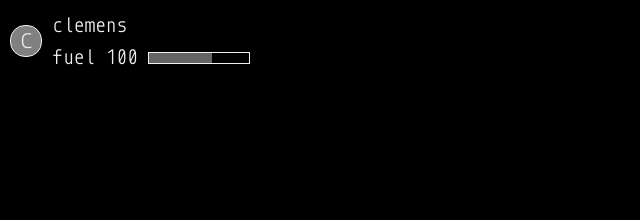
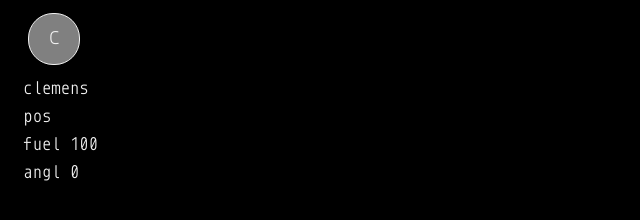
Before and after one commit to cprerovsky/moonar-lander, a website built with webpack: page static/index.html in a window 1280 px wide. Shown: the whole page, without its empty margins (0-640 px from the left). Built offline with nearby package versions, Linux system fonts and the light colour scheme.

Commit message:
worked on the ui

```diff
--- a/src/ui.ts
+++ b/src/ui.ts
@@ -1,9 +1,13 @@
 import { Lander } from './lander';
+import { length } from './geometry';
+
+const R_TO_DEG = 180 / Math.PI;
 
 export function updateUi (lander: Lander) {
-    $(`#${lander.pilot} .fuel`, Math.floor(lander.fuel));
-    let fuelgauge = $(`#${lander.pilot} .fuelmeter .gauge`);
-    fuelgauge.style.width = lander.fuel / 10 + "%";
+    $(`#${lander.pilot} .position`, `${Math.floor(lander.position.x)}, ${Math.floor(lander.position.y)}`);
+    $(`#${lander.pilot} .fuel`, `${Math.floor(lander.fuel)}`);
+    // TODO why the heck is radians to deg conversion negative?
+    $(`#${lander.pilot} .angle`, Math.floor(-lander.angle * R_TO_DEG));
 }
 
 let ELEMENTS_CACHE: { [key: string]: HTMLElement; } = {};
--- a/static/index.html
+++ b/static/index.html
@@ -10,7 +10,9 @@
         <div class="portrait">C</div>
         <div class="data">
           <p class="pilot">clemens</p>
-          <p>fuel <span class="fuel">100</span> <span class="fuelmeter"><span class="gauge"></span></p>
+          <p>pos <span class="position"></span></p>
+          <p>fuel <span class="fuel">100</span></p>
+          <p>angl <span class="angle">0</span></p>
         </div>
       </li>
     </ol>
--- a/static/styles.css
+++ b/static/styles.css
@@ -6,7 +6,7 @@
 
 body * {
     font-family: "Monoid";
-    font-size: 16px;
+    font-size: 14px;
     line-height: 200%;
     margin: 0;
     padding: 0;
@@ -25,27 +25,30 @@ body * {
     position: absolute;
     top: 0px;
     left: 0px;
+    width: 100%;
     z-index: 10;
 }
 
 #ui li {
-    padding: 10px;
+    position: relative;
+    padding: 1%;
+    width: 23%;
     list-style-type: none;
 }
 
 #ui .portrait {
-    float: left;
-    margin-top: 15px;
-    width: 30px;
-    height: 30px;
-    border-radius: 15px;
+    margin-left: 15px;
+    margin-bottom: 10px;
+    width: 50px;
+    height: 50px;
+    line-height: 50px;
+    border-radius: 25px;
     border: 1px solid rgb(240,240,240);
     background: grey;
     text-align: center;
 }
 
 #ui .data {
-    float: left;
     padding-left: 10px;
 }
 
```
Also changed, not shown: src/index.ts (+9 -1 lines), src/lander.ts (+13 -6 lines).
